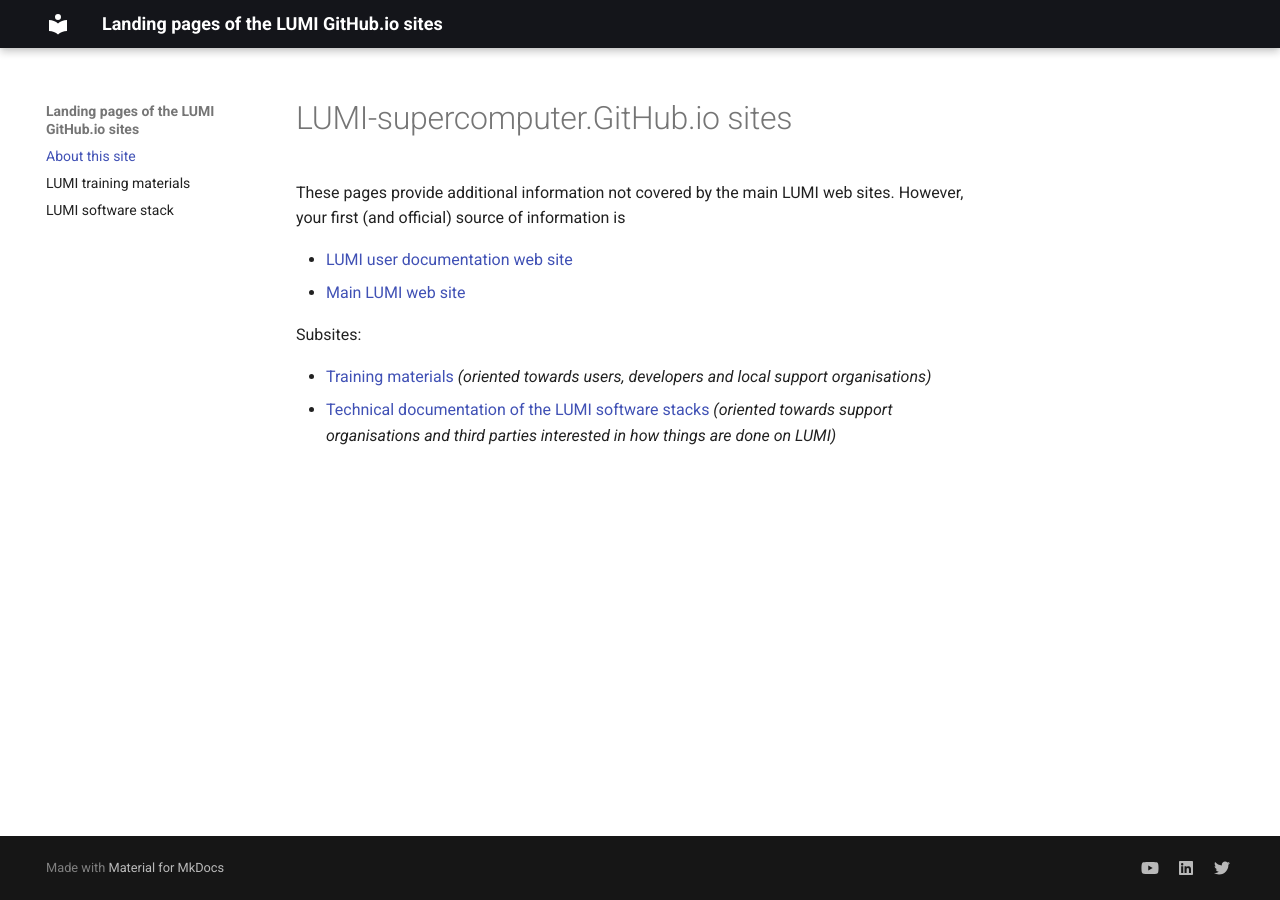
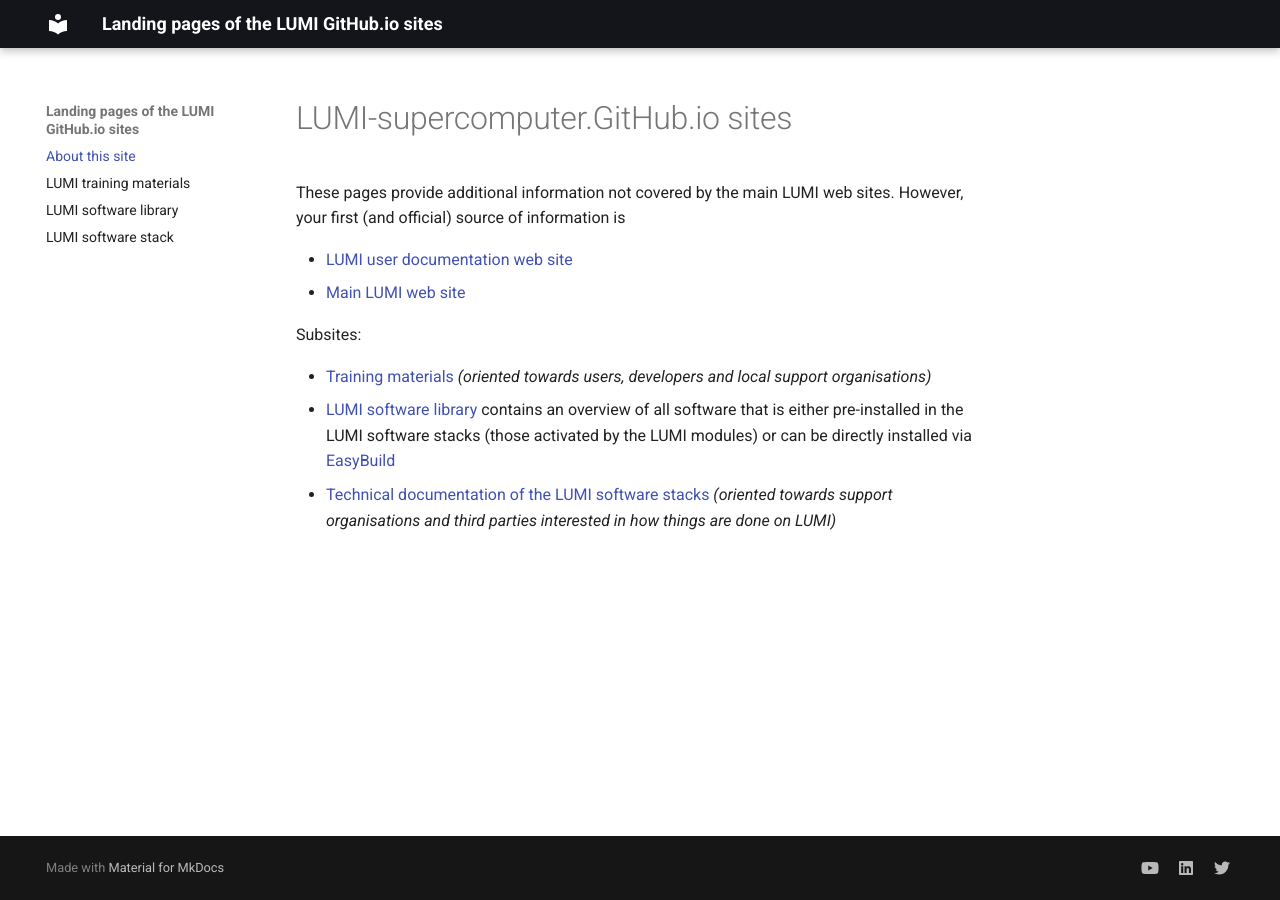
Before and after one commit to Lumi-supercomputer/lumi-supercomputer.github.io, an MkDocs documentation site: the page built from docs/index.md, in a window 1280 px wide. Built offline with MkDocs 1.6.1 and Material for MkDocs 9.7.7, drawn with Linux system fonts in a browser that asks for light colours.

Commit message:
Added links to the software library.

```diff
--- a/docs/index.md
+++ b/docs/index.md
@@ -10,5 +10,8 @@
 
 -   [Training materials](LUMI-training-materials) *(oriented towards users, developers
     and local support organisations)*
+-   [LUMI software library](LUMI-EasyBuild-docs) contains an overview of all software that is either
+    pre-installed in the LUMI software stacks (those activated by the LUMI modules) or can be
+    directly installed via [EasyBuild](https://docs.lumi-supercomputer.eu/software/installing/easybuild/)
 -   [Technical documentation of the LUMI software stacks](LUMI-SoftwareStack)
     *(oriented towards support organisations and third parties interested in how things are done on LUMI)*
--- a/mkdocs.yml
+++ b/mkdocs.yml
@@ -26,6 +26,7 @@
   - About this site:
     - index.md
   - LUMI training materials: LUMI-training-materials
+  - LUMI software library: LUMI-EasyBuild-docs
   - LUMI software stack: LUMI-SoftwareStack
 
 plugins:
```
